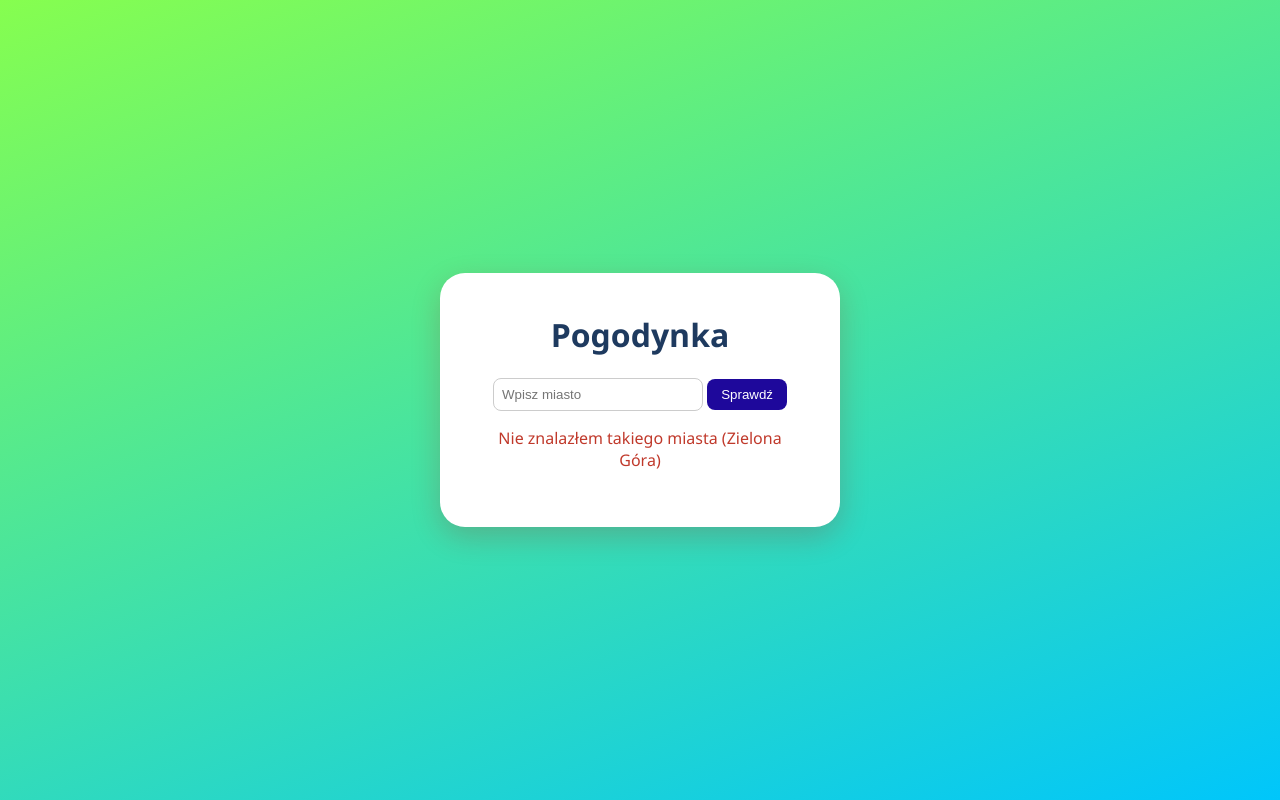
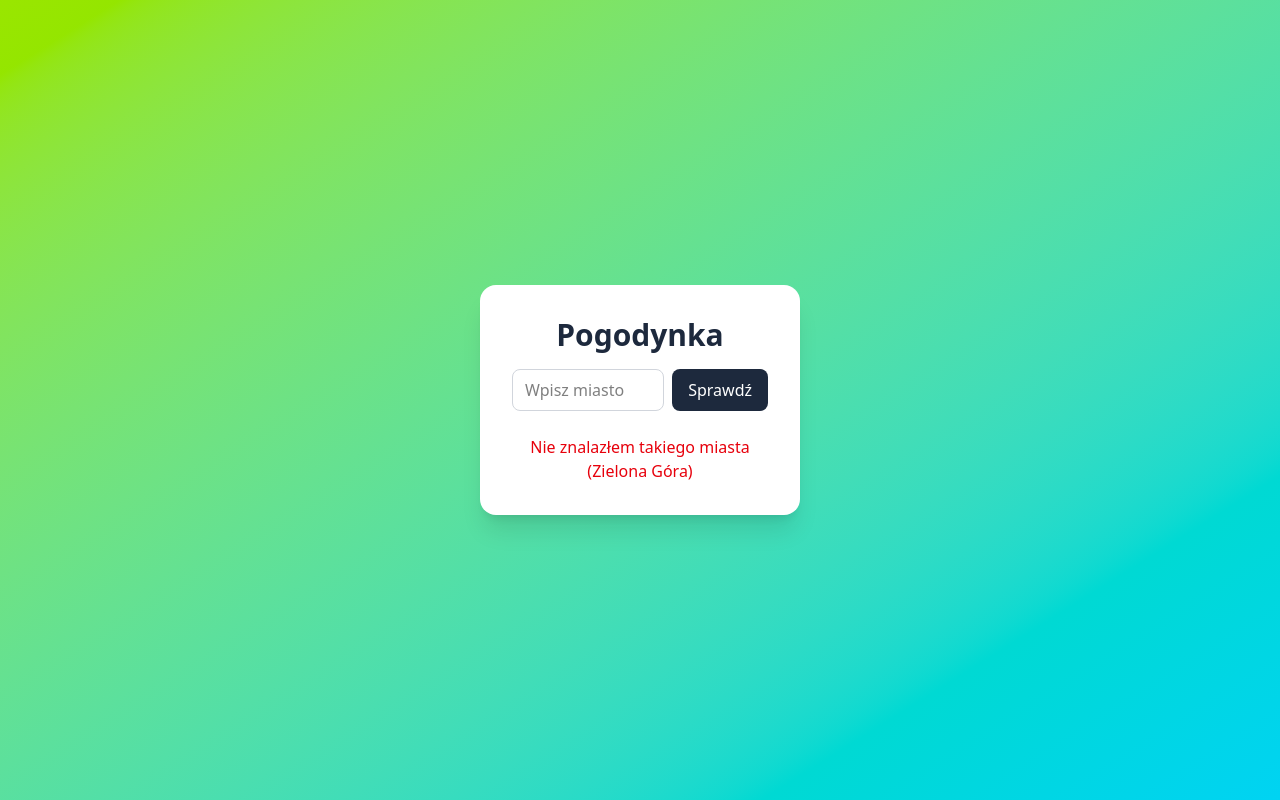
Before and after one commit to gwarantpraca-a11y/Pogodynka, a Django app: page /weather/ in a window 1280 px wide. Run offline with Django 5.2, Linux system fonts and the light colour scheme; data that the repository does not hold is empty.

Commit message:
Frontend na Tailwind

```diff
--- a/weather/templates/weather/index.html
+++ b/weather/templates/weather/index.html
@@ -4,78 +4,28 @@
     <meta charset="utf-8">
     <meta name="viewport" content="width=device-width, initial-scale=1">
     <title>Pogodynka</title>
-    <style>
-        body {
-            font-family: "Segoe UI", Arial, sans-serif;
-            background: linear-gradient(160deg, #86fe4f, #00c6fb);
-            min-height: 100vh;
-            margin: 0;
-            display: flex;
-            align-items: center;
-            justify-content: center;
-        }
-        .karta {
-            background: white;
-            padding: 40px 40px;
-            border-radius: 25px;
-            box-shadow: 0 10px 30px rgba(182, 1, 1, 0.2);
-            width: 320px;
-            text-align: center;
-        }
-        h1 {
-            margin-top: 0;
-            color: #1e3a5f;
-        }
-        input {
-            padding: 8px;
-            border: 1px solid #ccc;
-            border-radius: 8px;
-            width: 60%;
-        }
-        button {
-            padding: 8px 14px;
-            border: none;
-            border-radius: 8px;
-            background: #1e089b;
-            color: white;
-            cursor: pointer;
-        }
-        .temperatura {
-            font-size: 80px;
-            font-weight: bold;
-            color: #1e3a5f;
-            margin: 16px 0 4px;
-        }
-        .opis {
-            color: #241f1f;
-        }
-        .szczegoly {
-            display: flex;
-            justify-content: space-around;
-            margin-top: 20px;
-            color: #333;
-        }
-        .blad {
-            color: #c0392b;
-        }
-    </style>
+    <script src="https://cdn.jsdelivr.net/npm/@tailwindcss/browser@4"></script>
 </head>
-<body>
-    <div class="karta">
-        <h1>Pogodynka</h1>
+<body class="min-h-screen flex items-center justify-center bg-linear-to-br from-lime-400 to-cyan-400">
+    <div class="bg-white rounded-2xl shadow-xl p-8 w-80 text-center">
+        <h1 class="text-3xl font-bold text-slate-800 mb-4">Pogodynka</h1>
 
-        <form method="get">
-            <input type="text" name="miasto" placeholder="Wpisz miasto">
-            <button type="submit">Sprawdź</button>
+        <form method="get" class="flex gap-2 mb-6">
+            <input type="text" name="miasto" placeholder="Wpisz miasto"
+                   class="flex-1 min-w-0 border border-gray-300 rounded-lg px-3 py-2">
+            <button type="submit"
+                    class="bg-slate-800 text-white rounded-lg px-4 py-2 hover:bg-slate-700">
+                Sprawdź
+            </button>
         </form>
 
         {% if blad %}
-            <p class="blad">{{ blad }} ({{ miasto }})</p>
+            <p class="text-red-600">{{ blad }} ({{ miasto }})</p>
         {% else %}
-            <h2>{{ miasto }}, {{ kraj }}</h2>
-            <div class="temperatura">{{ temperatura }}°C</div>
-            <div class="opis">{{ opis }}</div>
-            <div class="szczegoly">
+            <h2 class="text-xl font-semibold">{{ miasto }}, {{ kraj }}</h2>
+            <div class="text-6xl font-bold text-slate-800 my-4">{{ temperatura }}°C</div>
+            <p class="text-gray-500">{{ opis }}</p>
+            <div class="flex justify-around mt-6 text-gray-700">
                 <span>💧 {{ wilgotnosc }} %</span>
                 <span>💨 {{ wiatr }} km/h</span>
             </div>
```
